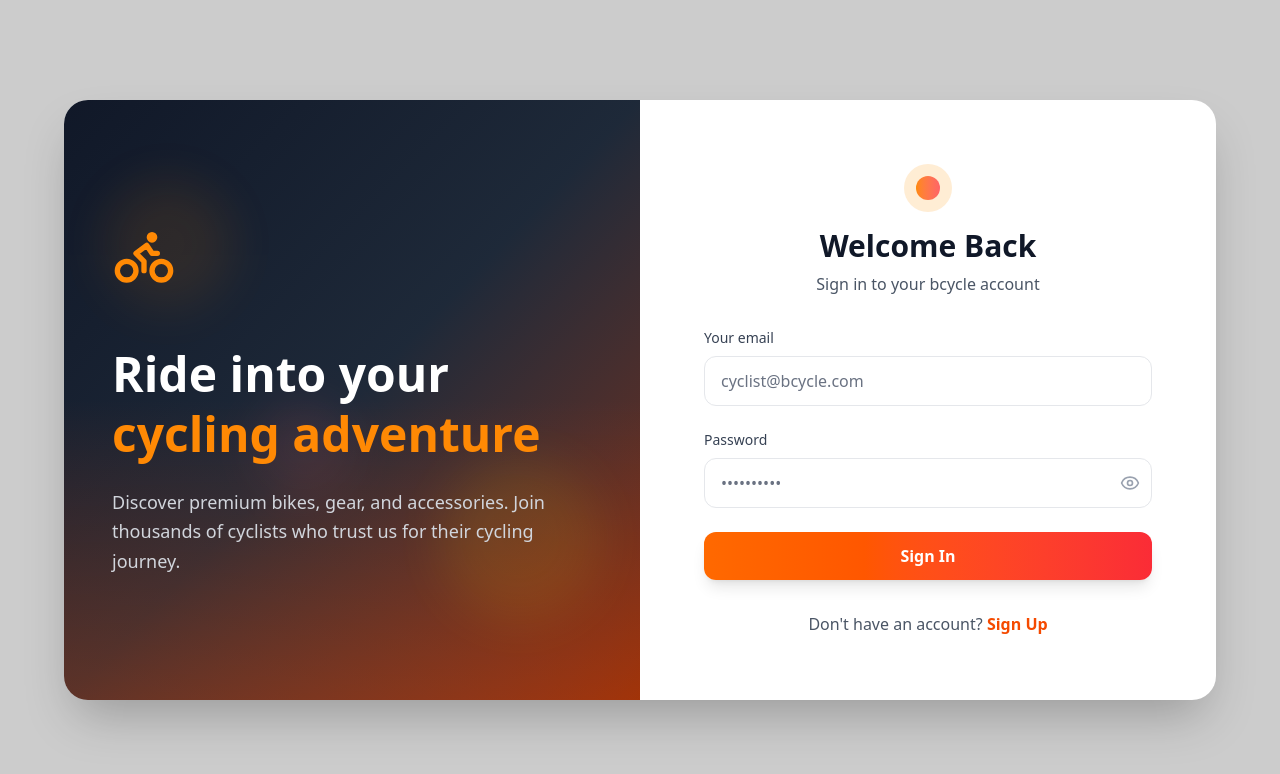
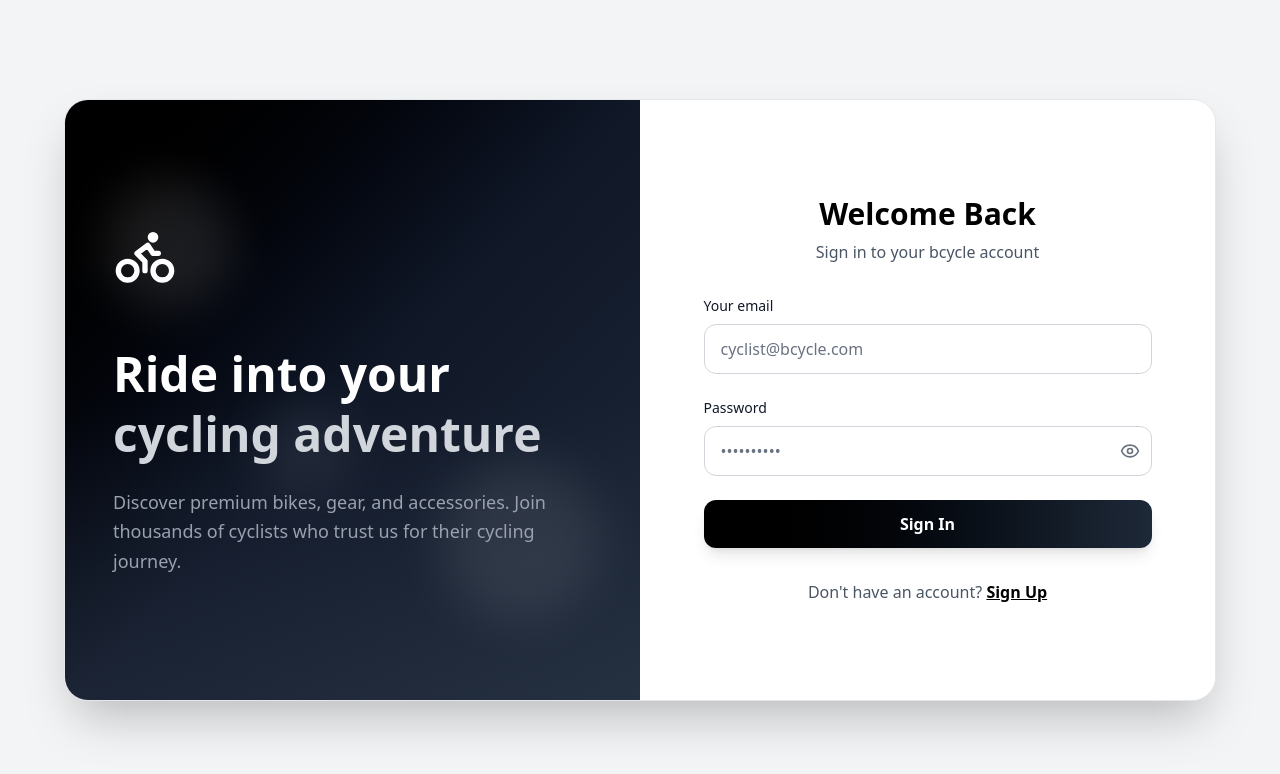
Before and after one commit to shafeeq777444/bcycle, a React (Vite) app: page /login in a window 1280 px wide. Shown: the top 774 px of the page. Built offline with nearby package versions, Linux system fonts and the light colour scheme.

Commit message:
login style update

```diff
--- a/src/pages/Login.jsx
+++ b/src/pages/Login.jsx
@@ -52,34 +52,34 @@ export default function CycleLoginPage() {
     };
 
     return (
-        <div className="min-h-screen  inset-0 bg-black/20 flex items-center justify-center p-4">
-            <div className="max-w-6xl w-full bg-white rounded-3xl shadow-2xl overflow-hidden">
+        <div className="min-h-screen inset-0 bg-gray-100 flex items-center justify-center p-4">
+            <div className="max-w-6xl w-full bg-white rounded-3xl shadow-2xl overflow-hidden border border-gray-200">
                 <div className="flex flex-col lg:flex-row min-h-[600px]">
                     {/* Left Panel - Visual Section */}
-                    <div className="lg:w-1/2 bg-gradient-to-br from-gray-900 via-gray-800 to-orange-900 relative overflow-hidden">
+                    <div className="lg:w-1/2 bg-gradient-to-br from-black via-gray-900 to-gray-800 relative overflow-hidden">
                         {/* Gradient Overlay */}
-                        <div className="absolute inset-0 bg-gradient-to-t from-orange-600/30 via-transparent to-transparent"></div>
+                        <div className="absolute inset-0 bg-gradient-to-t from-gray-700/30 via-transparent to-transparent"></div>
 
                         {/* Background Pattern */}
                         <div className="absolute inset-0 opacity-10">
-                            <div className="absolute top-20 left-10 w-32 h-32 rounded-full bg-orange-400 blur-xl"></div>
-                            <div className="absolute bottom-20 right-10 w-40 h-40 rounded-full bg-yellow-400 blur-xl"></div>
-                            <div className="absolute top-1/2 left-1/3 w-24 h-24 rounded-full bg-red-400 blur-xl"></div>
+                            <div className="absolute top-20 left-10 w-32 h-32 rounded-full bg-white blur-xl"></div>
+                            <div className="absolute bottom-20 right-10 w-40 h-40 rounded-full bg-gray-300 blur-xl"></div>
+                            <div className="absolute top-1/2 left-1/3 w-24 h-24 rounded-full bg-gray-400 blur-xl"></div>
                         </div>
 
                         {/* Content */}
                         <div className="relative z-10 p-12 h-full flex flex-col justify-center">
                             <div className="mb-8">
-                                <Bike className="w-16 h-16 text-orange-400 mb-6" />
+                                <Bike className="w-16 h-16 text-white mb-6" />
                             </div>
 
                             <h1 className="text-4xl lg:text-5xl font-bold text-white mb-6 leading-tight">
                                 Ride into your
                                 <br />
-                                <span className="text-orange-400">cycling adventure</span>
+                                <span className="text-gray-300">cycling adventure</span>
                             </h1>
 
-                            <p className="text-gray-300 text-lg leading-relaxed max-w-md">
+                            <p className="text-gray-400 text-lg leading-relaxed max-w-md">
                                 Discover premium bikes, gear, and accessories. Join thousands of cyclists who trust us for
                                 their cycling journey.
                             </p>
@@ -89,14 +89,12 @@ export default function CycleLoginPage() {
                     </div>
 
                     {/* Right Panel - Form Section */}
-                    <div className="lg:w-1/2 p-12 flex flex-col justify-center">
+                    <div className="lg:w-1/2 p-12 flex flex-col justify-center bg-white">
                         <div className="max-w-md mx-auto w-full">
                             {/* Header */}
                             <div className="text-center mb-8">
-                                <div className="w-12 h-12 bg-orange-100 rounded-full flex items-center justify-center mx-auto mb-4">
-                                    <div className="w-6 h-6 bg-gradient-to-r from-orange-400 to-red-400 rounded-full"></div>
-                                </div>
-                                <h2 className="text-3xl font-bold text-gray-900 mb-2">
+
+                                <h2 className="text-3xl font-bold text-black mb-2">
                                     {isLogin ? "Welcome Back" : "Get Started"}
                                 </h2>
                                 <p className="text-gray-600">
@@ -107,7 +105,7 @@ export default function CycleLoginPage() {
                             {/* Form */}
                             <div className="space-y-6">
                                 <div>
-                                    <label htmlFor="email" className="block text-sm font-medium text-gray-700 mb-2">
+                                    <label htmlFor="email" className="block text-sm font-medium text-gray-900 mb-2">
                                         Your email
                                     </label>
                                     <input
@@ -115,14 +113,14 @@ export default function CycleLoginPage() {
                                         id="email"
                                         value={email}
                                         onChange={(e) => setEmail(e.target.value)}
-                                        className="w-full px-4 py-3 border border-gray-200 rounded-xl focus:ring-2 focus:ring-orange-400 focus:border-transparent transition-all duration-200 text-gray-900 placeholder-gray-500"
+                                        className="w-full px-4 py-3 border border-gray-300 rounded-xl focus:ring-2 focus:ring-black focus:border-transparent transition-all duration-200 text-gray-900 placeholder-gray-500 bg-white"
                                         placeholder="cyclist@bcycle.com"
                                         required
                                     />
                                 </div>
 
                                 <div>
-                                    <label htmlFor="password" className="block text-sm font-medium text-gray-700 mb-2">
+                                    <label htmlFor="password" className="block text-sm font-medium text-gray-900 mb-2">
                                         {isLogin ? "Password" : "Create password"}
                                     </label>
                                     <div className="relative">
@@ -131,7 +129,7 @@ export default function CycleLoginPage() {
                                             id="password"
                                             value={password}
                                             onChange={(e) => setPassword(e.target.value)}
-                                            className="w-full px-4 py-3 pr-12 border border-gray-200 rounded-xl focus:ring-2 focus:ring-orange-400 focus:border-transparent transition-all duration-200 text-gray-900 placeholder-gray-500"
+                                            className="w-full px-4 py-3 pr-12 border border-gray-300 rounded-xl focus:ring-2 focus:ring-black focus:border-transparent transition-all duration-200 text-gray-900 placeholder-gray-500 bg-white"
                                             placeholder="••••••••••"
                                             required
                                             minLength={8}
@@ -139,7 +137,7 @@ export default function CycleLoginPage() {
                                         <button
                                             type="button"
                                             onClick={() => setShowPassword(!showPassword)}
-                                            className="absolute right-3 top-1/2 -translate-y-1/2 text-gray-400 hover:text-gray-600 transition-colors"
+                                            className="absolute right-3 top-1/2 -translate-y-1/2 text-gray-500 hover:text-black transition-colors"
                                         >
                                             {showPassword ? <EyeOff className="w-5 h-5" /> : <Eye className="w-5 h-5" />}
                                         </button>
@@ -149,7 +147,7 @@ export default function CycleLoginPage() {
                                 <button
                                     type="button"
                                     onClick={handleSubmit}
-                                    className="w-full bg-gradient-to-r from-orange-500 to-red-500 text-white py-3 px-6 rounded-xl font-semibold hover:from-orange-600 hover:to-red-600 transform hover:scale-[1.02] transition-all duration-200 shadow-lg hover:shadow-xl"
+                                    className="w-full bg-gradient-to-r from-black to-gray-800 text-white py-3 px-6 rounded-xl font-semibold hover:from-gray-900 hover:to-gray-700 transform hover:scale-[1.02] transition-all duration-200 shadow-lg hover:shadow-xl"
                                 >
                                     {isLogin ? "Sign In" : "Create Account"}
                                 </button>
@@ -161,7 +159,7 @@ export default function CycleLoginPage() {
                                     {isLogin ? "Don't have an account?" : "Already have an account?"}{" "}
                                     <button
                                         onClick={() => setIsLogin(!isLogin)}
-                                        className="text-orange-600 hover:text-orange-700 font-semibold transition-colors"
+                                        className="text-black hover:text-gray-700 font-semibold transition-colors underline"
                                     >
                                         {isLogin ? "Sign Up" : "Sign In"}
                                     </button>
```
